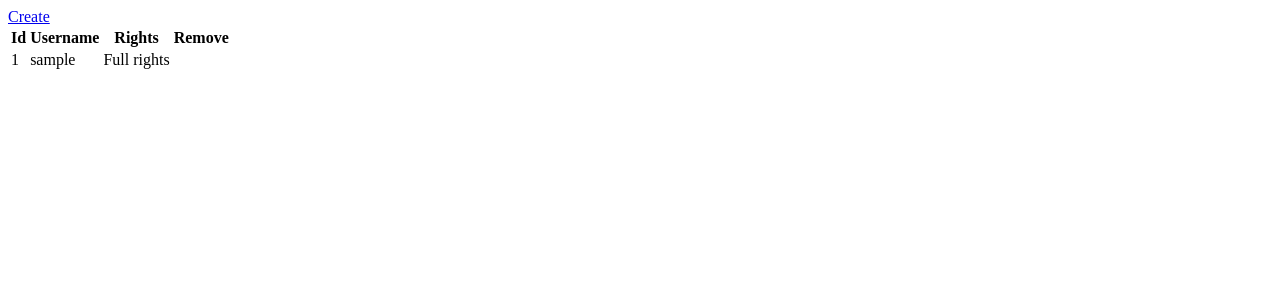
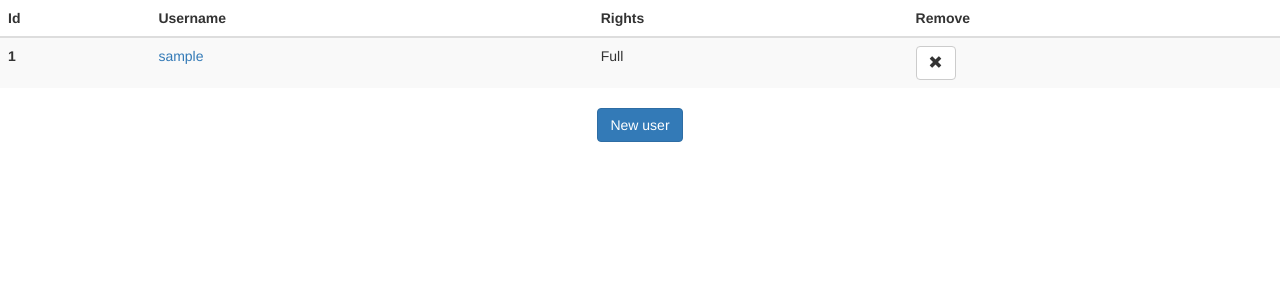
Before and after one commit to kazmiruk/AlarStudios-1, a Flask app: page / in a window 1280 px wide. Shown: the top 300 px of the page. Run offline with Flask 2, Linux system fonts and the light colour scheme; the visitor is signed in with stand-in values (Sample User, id 1); tables that the repository leaves empty hold one stand-in row (values such as "Sample post"); parts of the project's set-up code (start-up, migrations or seed data) failed here and were passed over; some libraries are stand-ins or nearby versions.

Commit message:
async version of task

```diff
--- a/app/__init__.py
+++ b/app/__init__.py
@@ -8,7 +8,7 @@ app.config.from_object(config)
 app.secret_key = config.SECRET_KEY
 
 
-from app import context_processors, db, signals, views
+from app import api, context_processors, db, signals, views
 
 
 db.init_db()
--- a/app/config.py
+++ b/app/config.py
@@ -1,2 +1,3 @@
 SQLALCHEMY_DATABASE_URI = 'sqlite:////tmp/test.db'
 SECRET_KEY = "ASD"
+DEBUG = True
--- a/app/context_processors.py
+++ b/app/context_processors.py
@@ -5,4 +5,4 @@ from app import app
 
 @app.context_processor
 def inject_user():
-    return dict(current_user=g.current_user)
+    return dict(current_user=g.current_user if 'current_user' in g else None)
--- a/app/db.py
+++ b/app/db.py
@@ -6,7 +6,7 @@ from app import config
 
 
 engine = create_engine(config.SQLALCHEMY_DATABASE_URI, convert_unicode=True)
-db_session = scoped_session(sessionmaker(autocommit=False, autoflush=False, bind=engine))
+db_session = scoped_session(sessionmaker(autocommit=True, autoflush=False, bind=engine))
 Base = declarative_base()
 Base.query = db_session.query_property()
 
@@ -17,5 +17,4 @@ def init_db():
     Base.metadata.create_all(bind=engine)
 
     if models.User.query.filter(models.User.username == "root").first() is None:
-        root = models.User(username="root", password=123, full_rights=True)
-        root.create()
+        models.User(username="root", password=123, full_rights=True).save()
--- /dev/null
+++ b/app/static/list.js
@@ -0,0 +1,112 @@
+var open_modal = function(id) {
+    var jcreate_and_edit_modal = jQuery('#create_or_edit_modal'),
+        username_filed = jcreate_and_edit_modal.find('input[name="username"]'),
+        password_field = jcreate_and_edit_modal.find('input[name="password"]');
+
+    password_field.parents('.form-group').removeClass('has-error');
+    password_field.val("");
+    jcreate_and_edit_modal.find('input[name="full_rights"]').removeAttr('checked');
+    username_filed.parents('.form-group').removeClass('has-error');
+
+    if (id) {
+        var jel = jQuery('#user_' + id);
+
+        jcreate_and_edit_modal.find('input[name="id"]').val(id);
+        username_filed.val(jel.find('td:nth-child(2) > a').text());
+
+        if (jel.find('td:nth-child(3)').text().trim() == "Full") {
+            jcreate_and_edit_modal.find('input[name="full_rights"]').attr('checked', 'checked');
+        }
+    } else {
+        jcreate_and_edit_modal.find('input[name="id"]').val('');
+        username_filed.val('');
+    }
+
+    jcreate_and_edit_modal.show();
+};
+
+var remove_line = function(id) {
+    jQuery.ajax({url: '/api/user/' + id, method: 'DELETE'}).done(function() {
+        jQuery('#user_' + id).remove();
+    });
+};
+
+var escape = function(str) {
+    var tagsToReplace = {'&': '&amp;', '<': '&lt;', '>': '&gt;'};
+
+    return str.replace(/[&<>]/g, function(tag) {
+        return tagsToReplace[tag] || tag;
+    });
+};
+
+jQuery(document).ready(function() {
+    var jcreate_and_edit_modal = jQuery('#create_or_edit_modal');
+
+    jcreate_and_edit_modal.on('shown.bs.modal', function() {
+        jcreate_and_edit_modal.focus();
+    }).find('.close').on('click', function() {
+        jcreate_and_edit_modal.hide()
+    });
+
+    jQuery('#create_button').on('click', function() {open_modal();});
+
+    jQuery('.modal-footer > button').on('click', function() {
+        var username_filed = jQuery('input[name="username"]'),
+            password_field = jQuery('input[name="password"]');
+
+        var username = username_filed.val().trim(),
+            password = password_field.val().trim(),
+            full_rights = jQuery('input[name="full_rights"]').is(':checked');
+
+        var url = "/api/user",
+            id = jQuery('input[name="id"]').val(),
+            method = "POST";
+
+        if (id) {
+            method = "PUT";
+            url += "/" + id;
+        }
+
+        var has_errors = false;
+
+        if (username) {
+            username_filed.parents('.form-group').removeClass('has-error');
+        } else {
+            has_errors = true;
+            username_filed.parents('.form-group').addClass('has-error');
+        }
+
+        if (password || id) {
+            password_field.parents('.form-group').removeClass('has-error');
+        } else {
+            has_errors = true;
+            password_field.parents('.form-group').addClass('has-error');
+        }
+
+        if (!has_errors) {
+            jQuery.ajax({
+                url: url, method: method, data: {
+                    username: username, password: password, full_rights: full_rights
+                }
+            }).done(function (data) {
+                if (id) {
+                    var jel = jQuery('#user_' + id);
+
+                    jel.find('td:nth-child(2) > a').html(escape(data.user.username));
+                    if (data.user.full_rights) {
+                        jel.find('td:nth-child(3) > a').html("Full");
+                    } else {
+                        jel.find('td:nth-child(3) > a').html("Read only");
+                    }
+                } else {
+                    jQuery('tbody').append('<tr id="user_' + data.user.id + '">' +
+                        jQuery('.template_row').html().replace(new RegExp('{user_id}', 'g'), data.user.id)
+                            .replace('{username}', escape(data.user.username))
+                            .replace('{full_rights}', data.user.full_rights ? "Full" : "Read only") + '</tr>');
+                }
+
+                jcreate_and_edit_modal.hide();
+            });
+        }
+    });
+});
--- /dev/null
+++ b/app/templates/layout.html
@@ -0,0 +1,16 @@
+<!DOCTYPE html>
+<html lang="en">
+<head>
+    <meta charset="UTF-8">
+    <title>{% block title %}AlarStudios#1{% endblock %}</title>
+    <link rel="stylesheet" href="https://maxcdn.bootstrapcdn.com/bootstrap/3.3.6/css/bootstrap.min.css" integrity="sha384-1q8mTJOASx8j1Au+a5WDVnPi2lkFfwwEAa8hDDdjZlpLegxhjVME1fgjWPGmkzs7" crossorigin="anonymous">
+
+    {% block css %}{% endblock %}
+</head>
+<body>
+    {% block content %}{% endblock %}
+
+    <script src="https://code.jquery.com/jquery-1.12.0.min.js"></script>
+    {% block js %}{% endblock %}
+</body>
+</html>
--- a/app/templates/list.html
+++ b/app/templates/list.html
@@ -1,41 +1,106 @@
-<!DOCTYPE html>
-<html>
-    <body>
-        <a href="{{ url_for('user_edit') }}">Create</a>
+{% extends 'layout.html' %}
 
-        <table>
+{% block content %}
+    <table class="table table-striped table-hover">
+        <thead>
             <tr>
                 <th>Id</th>
                 <th>Username</th>
                 <th>Rights</th>
-                <th>Remove</th>
+                {% if current_user.full_rights %}
+                    <th>Remove</th>
+                {% endif %}
             </tr>
+        </thead>
+        <tbody>
             {% for user in users %}
-                <tr>
-                    <td>{{ user.id }}</td>
+                <tr id="user_{{ user.id }}">
+                    <th>{{ user.id }}</th>
                     <td>
-                        {% if current_user.id != user.id %}
-                            <a href="{{ url_for('user_edit', user_id=user.id) }}">{{ user.username }}</a>
+                        {% if current_user.full_rights %}
+                            <a href="#" onclick="open_modal({{ user.id }})">{{ user.username }}</a>
                         {% else %}
                             {{ user.username }}
                         {% endif %}
                     </td>
                     <td>
-                        {% if user.full_rights %}
-                            Full rights
-                        {% else %}
-                            Read only
-                        {% endif %}
+                        {% if user.full_rights %}Full{% else %}Read only{% endif %}
                     </td>
-                    <td>
-                        {% if current_user.id != user.id %}
-                            <form action="{{ url_for('user_remove', user_id=user.id) }}" method="POST">
-                                <input type="submit" value="Remove"/>
-                            </form>
-                        {% endif %}
-                    </td>
+                    {% if current_user.full_rights %}
+                        <td>
+                            <button data-href="{{ url_for("user", user_id=user.id) }}" type="submit" class="btn btn-default remove-button" onclick="remove_line({{ user.id }})">
+                                <span class="glyphicon glyphicon-remove" aria-hidden="true"></span>
+                            </button>
+                        </td>
+                    {% endif %}
                 </tr>
             {% endfor %}
-        </table>
-    </body>
-</html>
+            <tr id="user_{user_id}" class="hidden template_row">
+                <th>{user_id}</th>
+                <td>
+                    {% if current_user.full_rights %}
+                        <a href="#" onclick="open_modal({user_id})">{username}</a>
+                    {% else %}
+                        {username}
+                    {% endif %}
+                </td>
+                <td>{full_rights}</td>
+                {% if current_user.full_rights %}
+                    <td>
+                        <button type="submit" class="btn btn-default remove-button" onclick="remove_line({user_id})">
+                            <span class="glyphicon glyphicon-remove" aria-hidden="true"></span>
+                        </button>
+                    </td>
+                {% endif %}
+            </tr>
+        </tbody>
+    </table>
+
+    {% if current_user.full_rights %}
+        <p class="text-center">
+            <button id="create_button" class="btn btn-primary">New user</button>
+        </p>
+
+        <div id="create_or_edit_modal" class="modal" tabindex="-1" role="dialog">
+            <div class="modal-dialog">
+                <div class="modal-content">
+                    <div class="modal-header">
+                        <button type="button" class="close" data-dismiss="modal" aria-label="Close">
+                            <span aria-hidden="true">&times;</span>
+                        </button>
+                        <h4 class="modal-title"></h4>
+                    </div>
+                    <div class="modal-body">
+                        <form class="form-horizontal">
+                            <input type="hidden" name="id" value=""/>
+                            <div class="form-group">
+                                <label for="username" class="col-sm-2 control-label">Username</label>
+                                <div class="col-sm-10">
+                                    <input id="username" class="form-control" type="text" name="username" placeholder="Username" value=""/>
+                                </div>
+                            </div>
+                            <div class="form-group">
+                                <label for="password" class="col-sm-2 control-label">Password</label>
+                                <div class="col-sm-10">
+                                    <input id="password" class="form-control" type="password" name="password" placeholder="Password"/>
+                                </div>
+                            </div>
+                            <div class="checkbox">
+                                <label>
+                                    <input type="checkbox" name="full_rights" />Full rights
+                                </label>
+                            </div>
+                        </form>
+                    </div>
+                    <div class="modal-footer">
+                        <button type="button" class="btn btn-primary">Save changes</button>
+                    </div>
+                </div>
+            </div>
+        </div>
+    {% endif %}
+{% endblock %}
+
+{% block js %}
+    <script src="{{ url_for('static', filename='list.js') }}"></script>
+{% endblock %}
--- a/app/views.py
+++ b/app/views.py
@@ -1,7 +1,7 @@
 from flask import redirect, render_template, request, session, url_for, g
 
 from app import app
-from app.decorators import has_rights, login_required
+from app.decorators import login_required
 from app.models import User
 
 
@@ -9,43 +9,6 @@ from app.models import User
 @login_required
 def index():
     return render_template('list.html', users=User.query.all())
-
-
-@app.route('/user', methods=['POST', 'GET'])
-@app.route('/user/<int:user_id>', methods=['POST', 'GET'])
-@login_required
-@has_rights
-def user_edit(user_id=None):
-    if user_id and g.current_user.id != user_id:
-        user = User.get(user_id)
-    else:
-        user = None
-
-    if request.method == "POST":
-        if user:
-            user.username = request.form['username']
-            user.full_rights = True if request.form.get('full_rights') else False
-            user.save()
-        else:
-            user = User(request.form['username'], request.form['password'],
-                        full_rights=True if request.form.get('full_rights') else False)
-            user.create()
-
-        return redirect(url_for('index'))
-
-    return render_template('edit.html', user=user)
-
-
-@app.route('/user/<int:user_id>/remove', methods=['POST'])
-@login_required
-@has_rights
-def user_remove(user_id):
-    user = User.get(user_id)
-
-    if user and user.id != g.current_user.id:
-        user.remove()
-
-    return redirect(url_for('index'))
 
 
 @app.route('/login', methods=['POST', 'GET'])
```
Also changed, not shown: app/api.py (added, +36 -0 lines), app/decorators.py (+2 -7 lines), app/models.py (+7 -6 lines), app/static/login.css (added, +33 -0 lines), app/templates/edit.html (deleted, +0 -14 lines), app/templates/login.html (+18 -9 lines).
